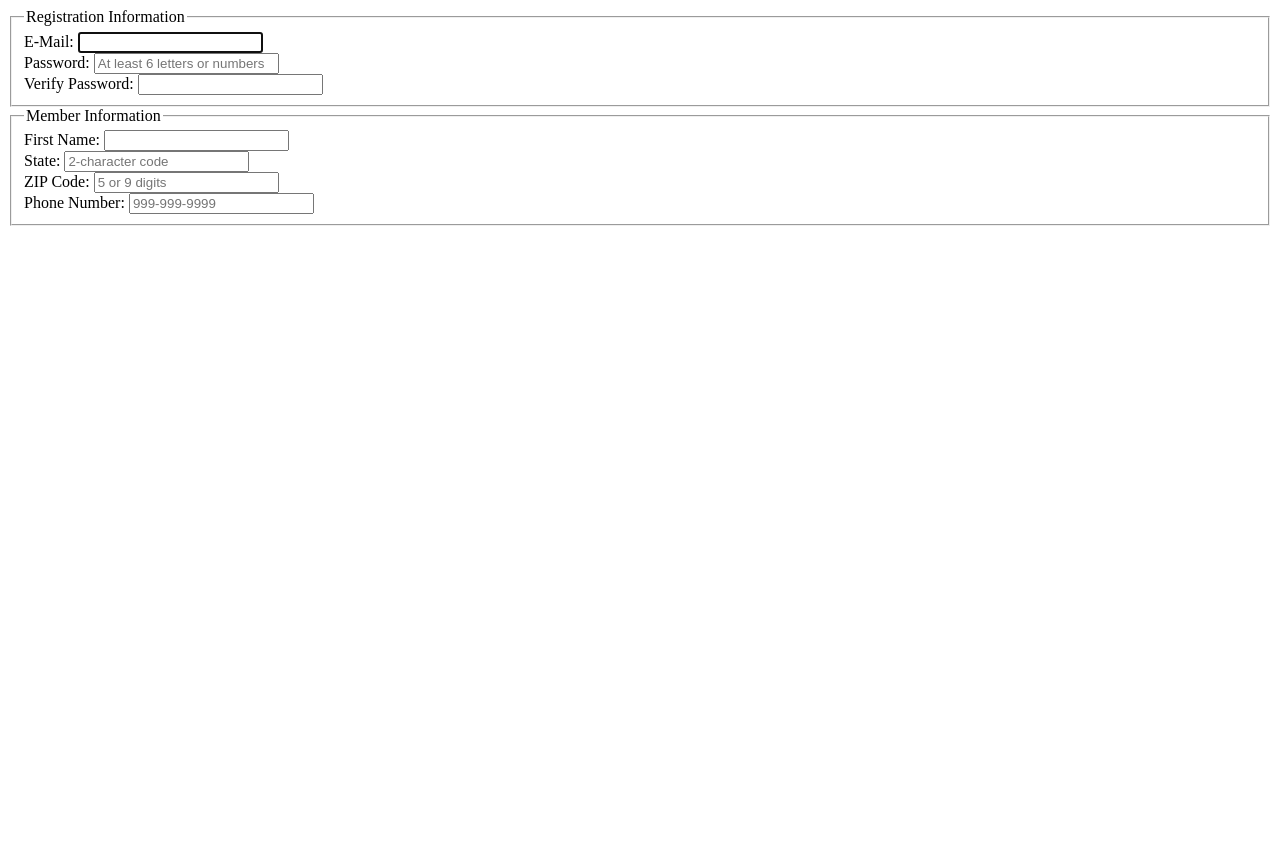
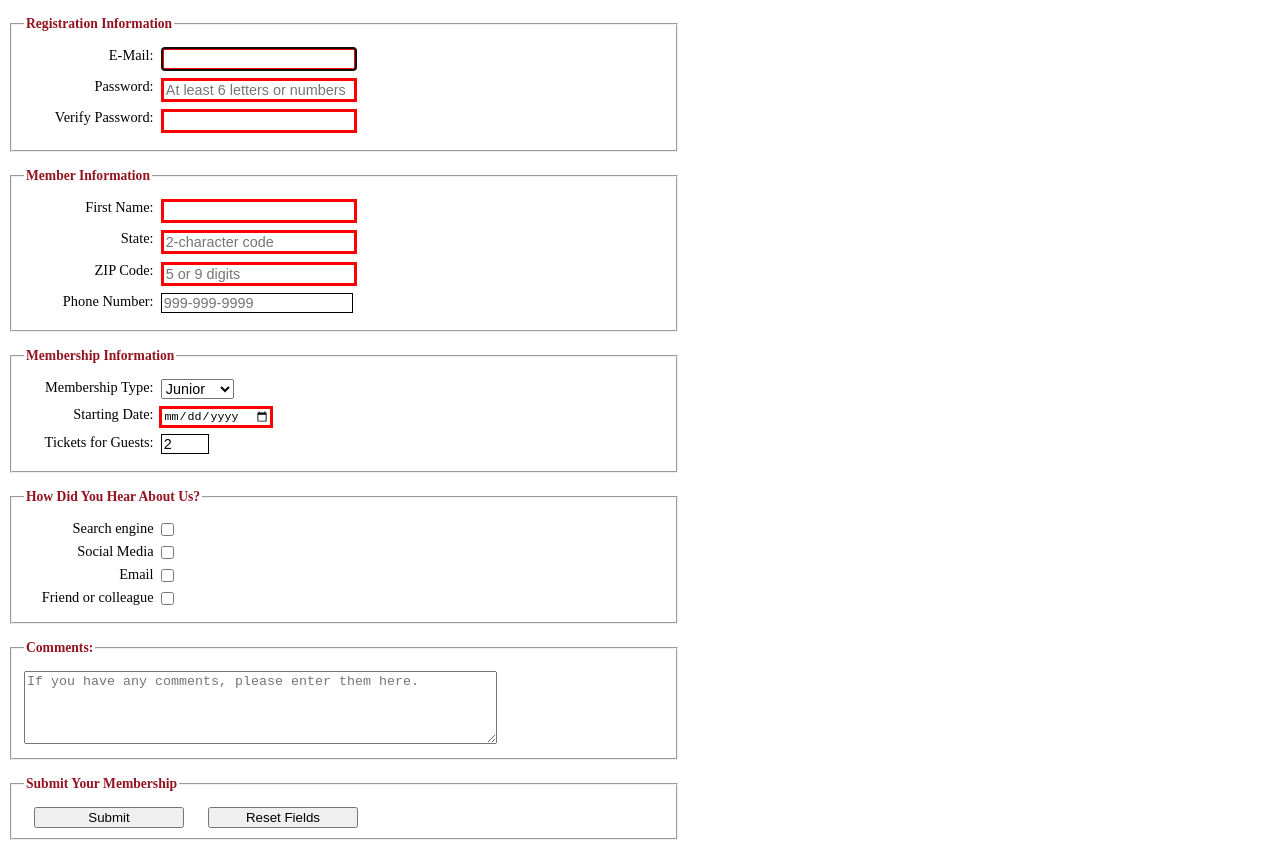
Before and after one commit to JakelineCastillo/JakelineCastillo.github.io, a plain HTML site: page form.html in a window 1280 px wide. Before the commit the page ends 800 px from the top, so only its background shows below. Drawn offline with Linux system fonts and the light colour scheme.

Commit message:
fixed form

```diff
--- a/form.html
+++ b/form.html
@@ -3,7 +3,8 @@
 <head>
     <meta charset="UTF-8">
     <meta name="viewport" content="width=device-width, initial-scale=1.0">
-    <title>Q8</title>
+    <title>Form</title>
+    <link rel="stylesheet" href="styles/form.css">
 </head>
 <body>
     <form action="register_account.html" method="post" id="registration_form">
@@ -34,8 +35,8 @@
 
         <input type="password" name="verify" id="verify" required><br>
 
- </fieldset>
- <fieldset>
+    </fieldset>
+    <fieldset>
 
         <legend>Member Information</legend>
 
@@ -80,5 +81,70 @@
             autocomplete="on"><br>
 
     </fieldset>
+
+     <fieldset>
+
+        <legend>Membership Information</legend>
+
+        <label for="membership">Membership Type:</label>
+        <select id="membership" name="membership">
+            <option value="junior">Junior</option>
+            <option value="regular">Regular</option>
+            <option value="charter">Charter</option>
+        </select>
+
+        <br>
+
+        <label for="startdate">Starting Date:</label>
+        <input type="date" name="startdate" id="startdate" required>
+
+        <br>
+
+        <label for="tickets">Tickets for Guests: </label>
+        <input type="number" name="tickets" id="tickets" min="1" max="4" value="2">
+
+
+    </fieldset>
+
+    <fieldset>
+
+        <legend>How Did You Hear About Us?</legend>
+
+        <label for="search">Search engine</label>
+        <input type="checkbox" name="found" id="search" value="search">
+
+        <br>
+        <label for="social">Social Media</label>
+        <input type="checkbox" name="found" id="social" value="social">
+        <br>
+
+        <label for="emailfound">Email</label>
+        <input type="checkbox" name="found" id="emailfound" value="email">
+        <br>
+
+        <label for="friend">Friend or colleague</label>
+        <input type="checkbox" name="found" id="friend" value="friend">
+
+    </fieldset>
+
+    <fieldset>
+
+        <legend>Comments:</legend>
+        <textarea id="comments"
+            placeholder="If you have any comments, please enter them here."></textarea>
+
+
+    </fieldset>
+
+    <fieldset>
+
+        <legend>Submit Your Membership</legend>
+
+            <button type="submit">Submit</button>
+            <button type="reset">Reset Fields</button>
+
+    </fieldset>
+</form>
+
 </body>
 </html>
--- a/styles/form.css
+++ b/styles/form.css
@@ -51,3 +51,8 @@ textarea {
 #buttons input {
     width: 10em;
 }
+
+button{
+    width: 150px;
+    margin: 0 10px;
+}
```
